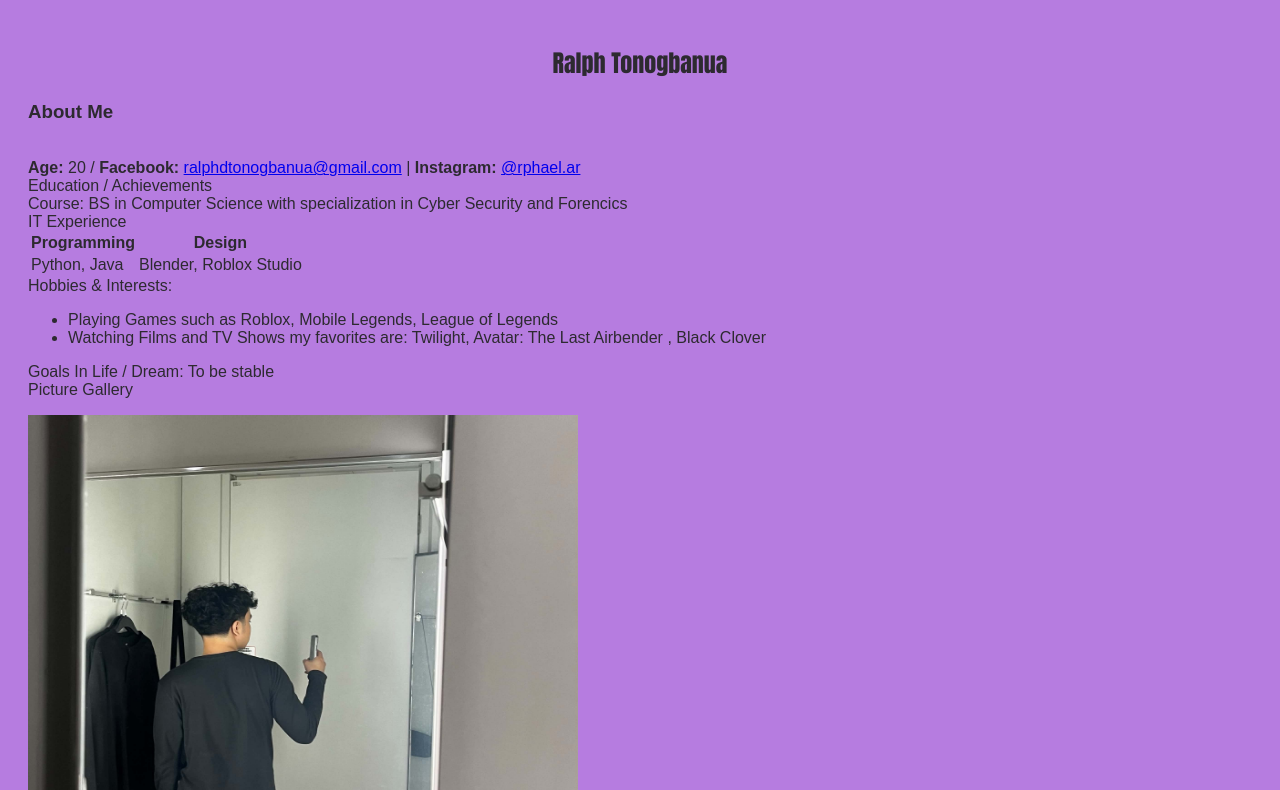
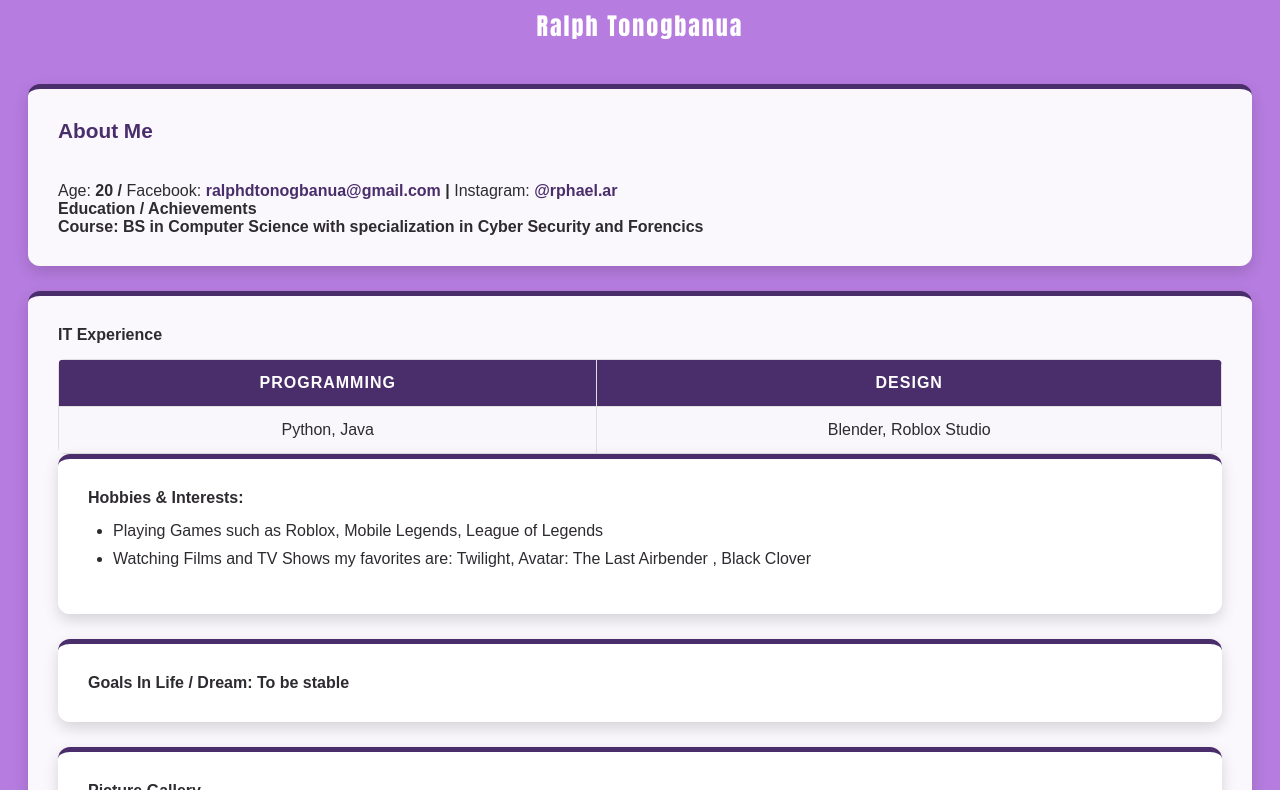
Before and after one commit to RalphT06/webprog-CF251-html-lessons, a plain HTML site: page introduction/index.html in a window 1280 px wide. Shown: the part 121-911 px from the top of the page. Drawn offline with Linux system fonts and the light colour scheme.

Commit message:
change layout

```diff
--- a/introduction/css/mystyle.css
+++ b/introduction/css/mystyle.css
@@ -7,11 +7,99 @@ body {
 }
 
 h1 {
-  color: rgb(0, 0, 0);
+  color: #ffffff;
+  text-align: center;
+  text-shadow: 1px 2px 4px rgba(0,0,0,0.2);
+  margin-bottom: 5px;
+}
+
+h2 {
+  font-family: Impact, Haettenschweiler, 'Arial Narrow Bold', sans-serif;
+  text-align: center;
+  color: #ffffff;
+  letter-spacing: 2px;
+  margin-top: 0;
+  margin-bottom: 40px;
+}
+
+h3 {
+  margin-top: 0;
+  color: #4a2e6b;
+  font-size: 1.3em;
+}
+
+.info, .experience, .hobby, .goal, .gallery {
+  background-color: rgba(255, 255, 255, 0.95);
+  padding: 30px;
+  margin-bottom: 25px;
+  border-radius: 12px;
+  box-shadow: 0 6px 15px rgba(0, 0, 0, 0.15);
+  border-top: 5px solid #4a2e6b;
+  font-weight: bold;
+}
+
+.info strong, .experience table, .hobby ul, .gallery p {
+  font-weight: normal;
+}
+
+table {
+  width: 100%;
+  border-collapse: collapse;
+  margin-top: 15px;
+  background-color: #ffffff;
+  border-radius: 6px;
+  overflow: hidden;
+}
+
+th, td {
+  border: 1px solid #e0e0e0;
+  padding: 14px;
   text-align: center;
 }
 
-h2 {
-  font-family:Impact, Haettenschweiler, 'Arial Narrow Bold', sans-serif;
-  text-align: center;
+th {
+  background-color: #4a2e6b;
+  color: #ffffff;
+  font-weight: bold;
+  text-transform: uppercase;
+  letter-spacing: 1px;
 }
+
+tr:nth-child(even) {
+  background-color: #f9f7fb;
+}
+
+tr:hover {
+  background-color: #eee6f5;
+}
+
+a {
+  color: #4a2e6b;
+  text-decoration: none;
+  font-weight: bold;
+  transition: color 0.2s ease;
+}
+
+a:hover {
+  color: #000000;
+  text-decoration: underline;
+}
+
+ul {
+  margin-top: 15px;
+  padding-left: 25px;
+}
+
+li {
+  margin-bottom: 10px;
+}
+
+.gallery img {
+  max-width: 100%;
+  height: auto;
+  border-radius: 8px;
+  box-shadow: 0 4px 10px rgba(0, 0, 0, 0.2);
+  display: block;
+  margin: 20px auto 0;
+  object-fit: cover;
+}
```
